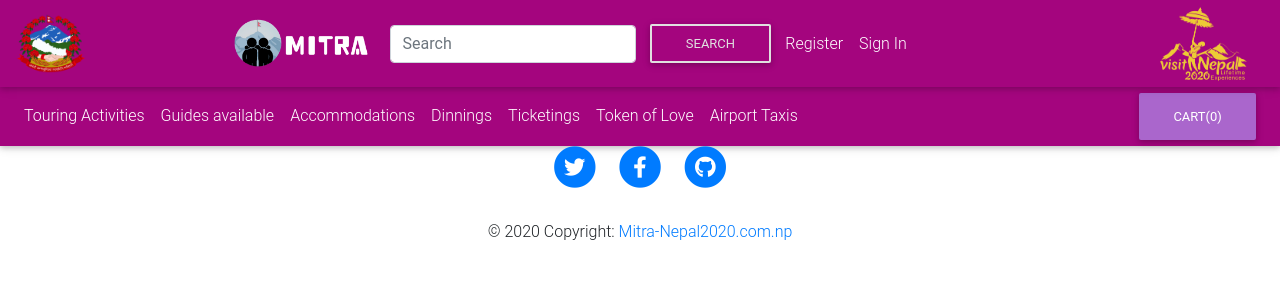
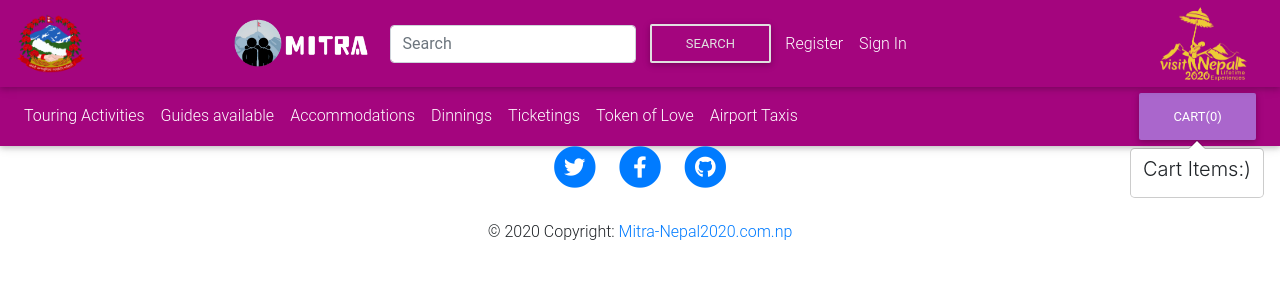
Before and after one commit to 7ami/Mitra, a Django app: page /token/ in a window 1280 px wide. Shown: the top 300 px of the page. Run offline with Django 3.2, Linux system fonts and the light colour scheme; data that the repository does not hold is empty; some libraries are stand-ins or nearby versions.

Commit message:
token cart managed

```diff
--- a/oss/companies/templates/companies/token.html
+++ b/oss/companies/templates/companies/token.html
@@ -115,3 +115,79 @@
      {% endfor %}
 </div>
 {% endblock %}
+
+{% block js %}
+
+
+<script type ="text/javascript">
+
+if(localStorage.getItem('cart') == null){
+     var cart = {};
+}else
+{
+  cart = JSON.parse(localStorage.getItem('cart'));
+  updcart(cart);
+  }
+
+
+$('.divpr').on('click','button.cart',function()
+{
+
+var strid = this.id.toString();
+if(cart[strid] != undefined){
+  nes =cart[strid][0] +1;
+  name ="My Item";
+  card[strid]=[nes,name];
+
+}else{
+  nes=1;
+  name = "My Item";
+  cart[strid]=[nes,name];
+}
+updcart(cart);
+
+
+});
+
+//popovering the cart
+$('#popcart').popover();
+updpopover(cart);
+
+
+//popover section
+function updpopover(cart)
+{
+
+   var popstr = "";
+   popstr = popstr + "<h5> Cart Items:)</h5><div class='mx-2 my-2'>";
+   var z=1;
+   for(var item in cart)
+   {
+     popstr = popstr +"<b>"+z+"</b>.";
+     popstr = popstr + document.getElementById('tokenname'+item).innerHTML.slice(0,20) + "...Qty:" + cart[item][0] +'<br>';
+     z=z+1;
+   }
+   //popstr = popstr + "</div> <a href='/shop/checkout'><button class='btn btn-success' id ='checkout'>Checkout</button></a> <button class='btn btn-success' onclick='clearCart()' id ='clearCart'>Clear Cart</button>"
+   document.getElementById('popcart').setAttribute('data-content',popstr);
+   $('#popcart').popover('show');
+
+
+}
+
+
+
+function updcart(cart){
+
+  var total = 0;
+  for(var item in cart){
+    total =total + cart[item][0];
+   }
+  localStorage.setItem('cart',JSON.stringify(cart));
+  document.getElementById('cart').innerHTML = total;
+  updpopover(cart);
+}
+
+
+</script>
+
+{% endblock %}
```
Also changed, not shown: oss/companies/templates/companies/accommo.html (+1 -91 lines), oss/companies/templates/companies/base.html (+7 -1 lines), oss/companies/templates/companies/hotelview.html (+82 -0 lines).
